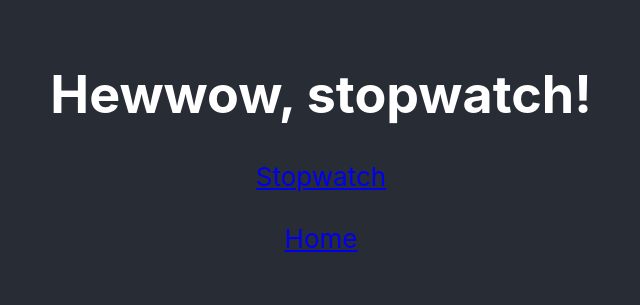
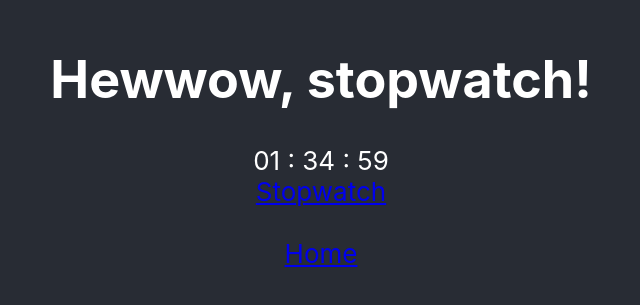
Before and after one commit to mdiplacido/react-demos, a React (Create React App) app: page /stopwatch in a window 1280 px wide. Shown: the part 259-564 px from the top of the page, without its empty margins (319-959 px from the left). Built offline with nearby package versions, Linux system fonts and the light colour scheme.

Commit message:
added simple stopwatch digits

```diff
--- /dev/null
+++ b/src/stopwatch/stopwatch-digits.tsx
@@ -0,0 +1,17 @@
+import React from 'react'
+
+export interface StopwatchDigitsProps {
+    hours: number;
+    minutes: number;
+    seconds: number;
+}
+
+const StopwatchDigits = (props: StopwatchDigitsProps) => {
+    return (
+        <div>
+            {("0" + props.hours).slice(-2)} : {("0" + props.minutes).slice(-2)} : {("0" + props.seconds).slice(-2)}
+        </div>
+    )
+}
+
+export default StopwatchDigits
--- a/src/stopwatch/stopwatch.container.tsx
+++ b/src/stopwatch/stopwatch.container.tsx
@@ -1,10 +1,13 @@
 import React, { Component } from 'react'
+import StopwatchDigits from './stopwatch-digits';
 
 export default class StopwatchContainer extends Component {
   render() {
     return (
       <div>
         <h1>Hewwow, stopwatch!</h1>
+
+        <StopwatchDigits hours={1} minutes={34} seconds={59} />
       </div>
     )
   }
```
